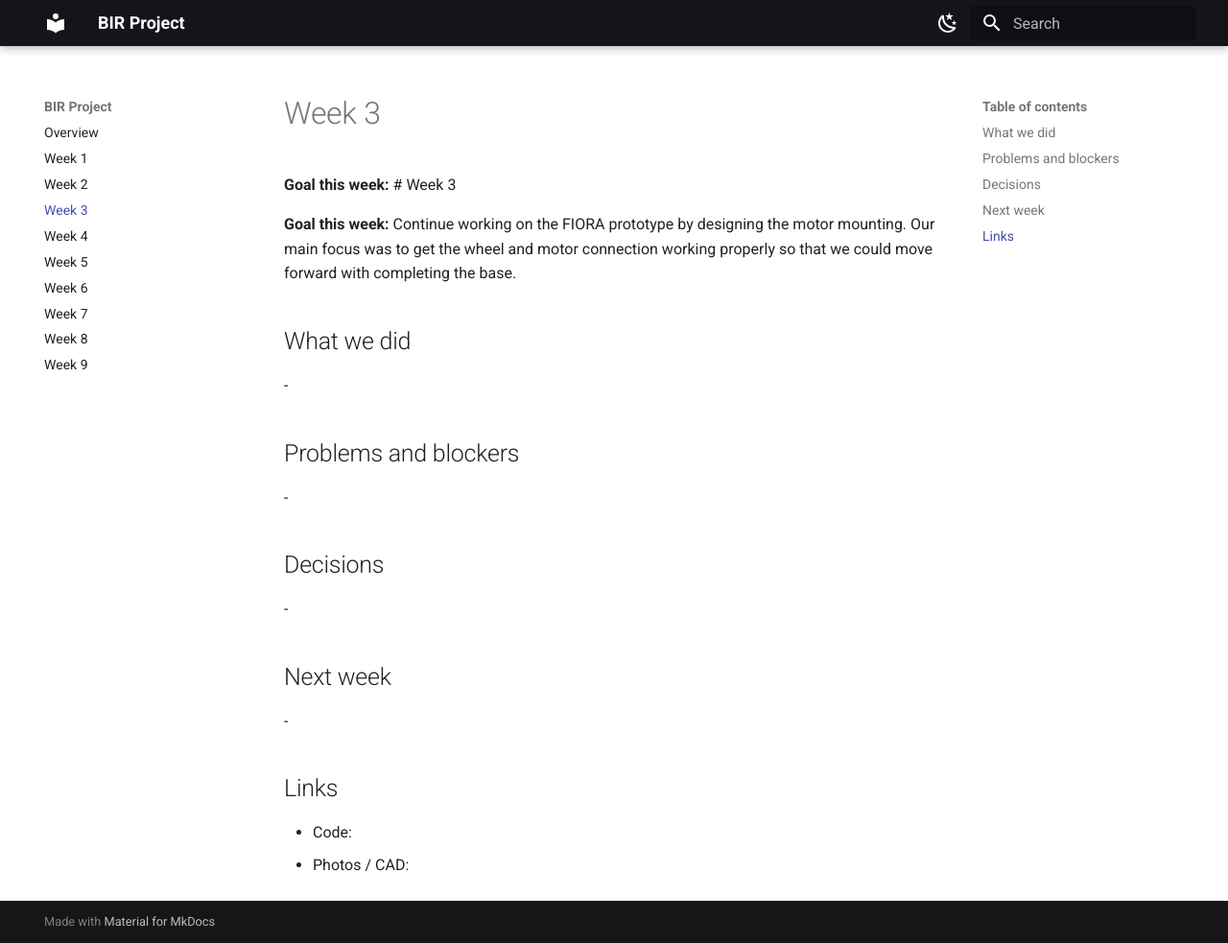
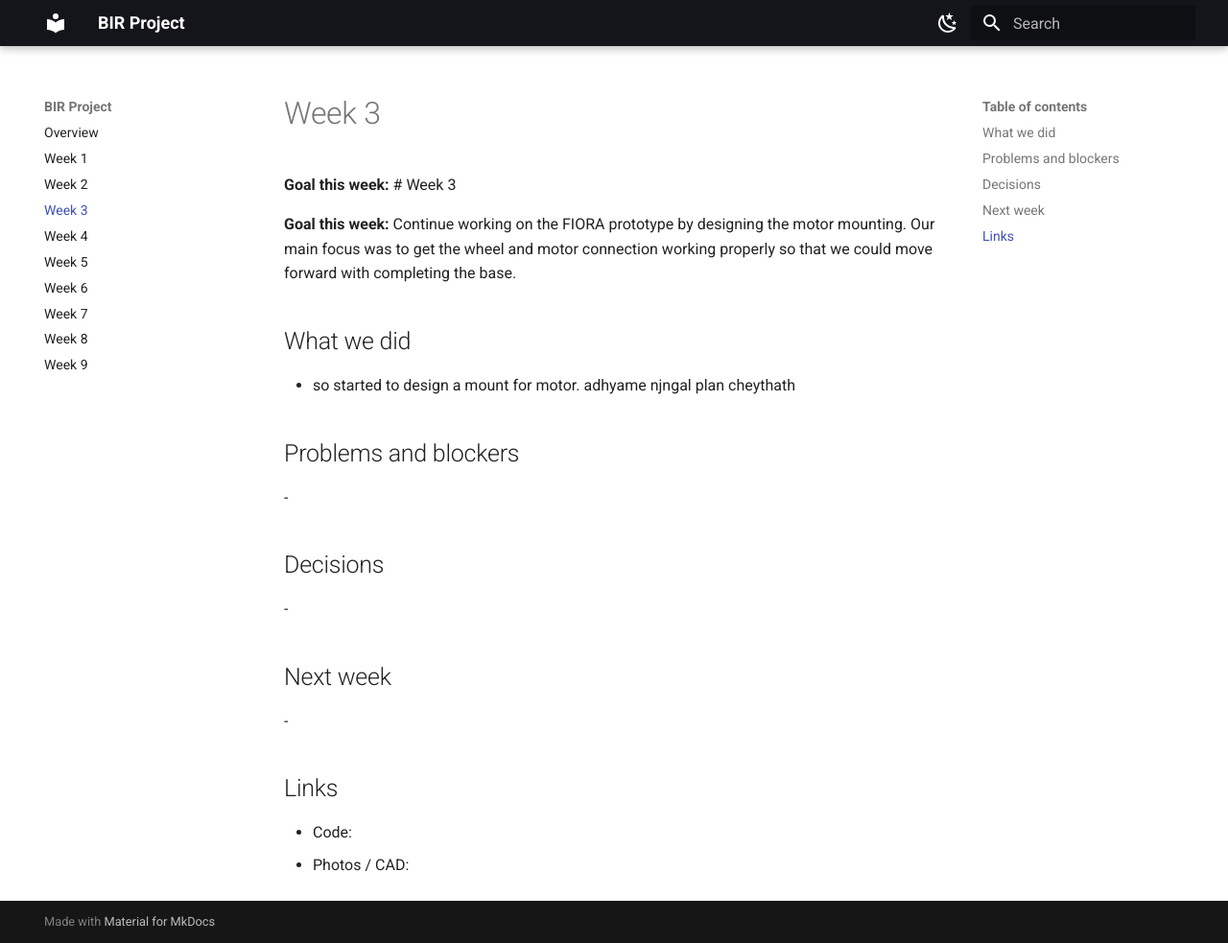
Before and after one commit to BuilderinResidencyTinkerspace/FIORA, an MkDocs documentation site: the page built from docs/week-03.md, in a window 1280 px wide and 983 px high. Shown: the whole window at 96% size. Built offline with MkDocs 1.6.1 and Material for MkDocs 9.7.7, drawn with Linux system fonts in a browser that asks for light colours.

Commit message:
Document motor mount design progress
Added a note about designing a mount for the motor.

```diff
--- a/docs/week-03.md
+++ b/docs/week-03.md
@@ -8,7 +8,7 @@ Continue working on the FIORA prototype by designing the motor mounting. Our mai
 
 ## What we did
 
--
+- so started to design a mount for motor. adhyame njngal plan cheythath
 
 ## Problems and blockers
 
```
